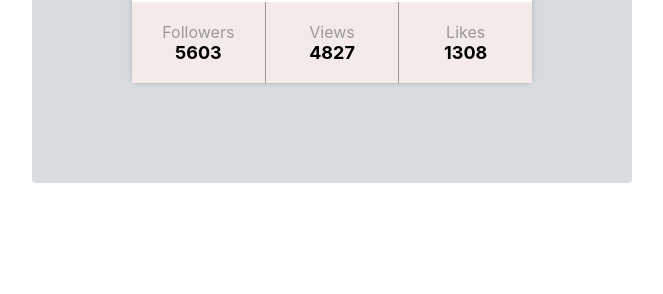
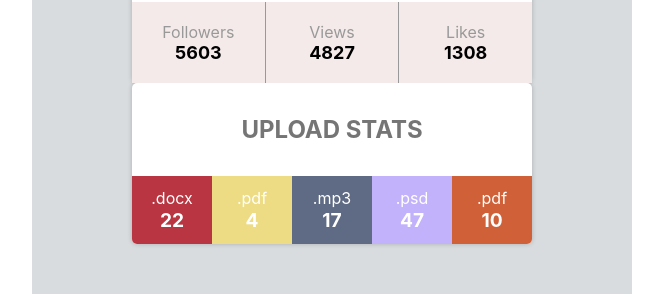
Before and after one commit to Ferst1/goit-react-hw-01-components, a React (Create React App) app: page / in a window 1280 px wide. Shown: the part 539-833 px from the top of the page, without its empty margins (308-971 px from the left). Before the commit the page ends 800 px from the top, so only its background shows below. Built offline with nearby package versions, Linux system fonts and the light colour scheme.

Commit message:
Statistica
updatei statistica

```diff
--- a/package.json
+++ b/package.json
@@ -7,6 +7,7 @@
     "@testing-library/jest-dom": "^5.16.3",
     "@testing-library/react": "^12.1.4",
     "@testing-library/user-event": "^13.5.0",
+    "prop-types": "^15.8.1",
     "react": "^18.1.0",
     "react-dom": "^18.1.0",
     "react-scripts": "5.0.1",
--- a/src/components/App.jsx
+++ b/src/components/App.jsx
@@ -1,5 +1,8 @@
 import { Profile } from './Profile/Profile';
+import { Statistics } from './Statistic/Statistic';
+
 import user from 'components/Profile/user.json';
+import data from 'components/JSON/data.json';
 
 export const App = () => {
   return (
@@ -11,6 +14,11 @@ export const App = () => {
         avatar={user.avatar}
         stats={user.stats}
       />
+
+<Statistics title="Upload stats" stats={data} />
+
+
     </div>
+
   );
 };
--- /dev/null
+++ b/src/components/Statistic/Statistic.jsx
@@ -0,0 +1,36 @@
+import PropTypes from 'prop-types'; // Импортируем PropTypes из prop-types
+import style from './Statistic.module.css';
+import { getRandomColor } from './random';
+
+export const Statistics = ({ title, stats }) => {
+  return (
+    <section className={style.statistics}>
+      <h2 className={style.title}>{title}</h2>
+
+      <ul
+          className={title ? style.statList : style.statListOnly}>
+          {stats.map(stat => (
+            <li
+              className={style.item}
+              style={{ backgroundColor: getRandomColor() }}
+              key={stat.id}
+            >
+              <span className={style.label}>{stat.label}</span>
+              <span className={style.percentage}>{stat.percentage}</span>
+            </li>
+          ))}
+        </ul>
+    </section>
+  );
+};
+
+Statistics.propTypes = {
+  title: PropTypes.string,
+  stats: PropTypes.arrayOf(
+    PropTypes.shape({
+      id:PropTypes.string.isRequired,
+      label:PropTypes.string.isRequired,
+      percentage:PropTypes.string.isRequired,
+    })
+  ).isRequired,
+};
--- /dev/null
+++ b/src/components/Statistic/Statistic.module.css
@@ -0,0 +1,51 @@
+.statistics {
+    max-width:480px;
+    display: flex;
+    flex-direction: column;
+    align-items: center;
+    background-color: #fff;
+    border-radius: 5px;
+    box-shadow: 0 0 5px rgba(0, 0, 0, 0.2);
+  }
+
+  .title {
+    text-transform: uppercase;
+    color: #757575;
+    padding-top: 32px;
+    padding-bottom: 32px;
+  }
+
+  .statList {
+    display: flex;
+    align-items: center;
+    width: 100%;
+    overflow: hidden;
+    border-bottom-left-radius: 5px;
+    border-bottom-right-radius: 5px;
+
+  }
+
+  .statListOnly {
+    composes: statList;
+    border-radius: 5px;
+
+  }
+
+  .item {
+    display: flex;
+    align-items: center;
+    width: 100%;
+    flex-direction: column;
+    padding-top: 12px;
+    padding-bottom: 12px;
+  }
+
+  .label {
+    color: #fff;
+  }
+
+  .percentage {
+    composes: label;
+    font-size: larger;
+    font-weight: 700;
+  }
--- /dev/null
+++ b/src/components/Statistic/random.js
@@ -0,0 +1,9 @@
+export function getRandomColor() {
+    const letters = '0123456789ABCDEF';
+    let color = '#';
+    for (let i = 0; i < 6; i++) {
+      color += letters[Math.floor(Math.random() * 16)];
+    }
+    return color;
+
+  }
```
Also changed, not shown: src/Statistics/Statistics.jsx (deleted), src/components/FriendList/FriendList.jsx (added), src/components/HistiryTransactions/HistoryTransactions.jsx (added), src/components/JSON/data.json (renamed from src/Statistics/data.json), src/components/JSON/friends.json (renamed from src/FriendList/friends.json), src/components/JSON/transactions.json (renamed from src/HistiryTransactions/transactions.json), 1 other file (tests, documents, lock files or other folders).
